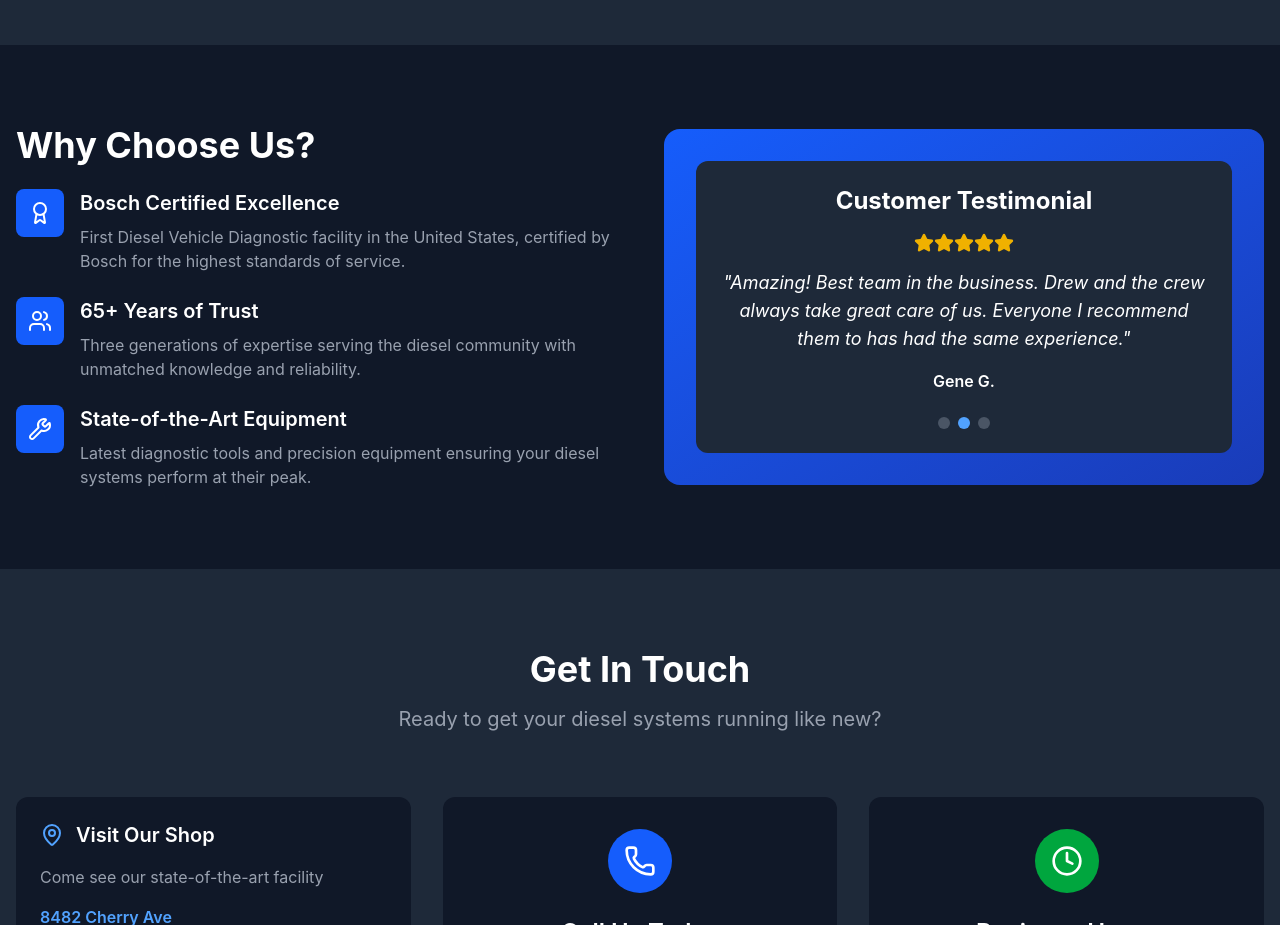
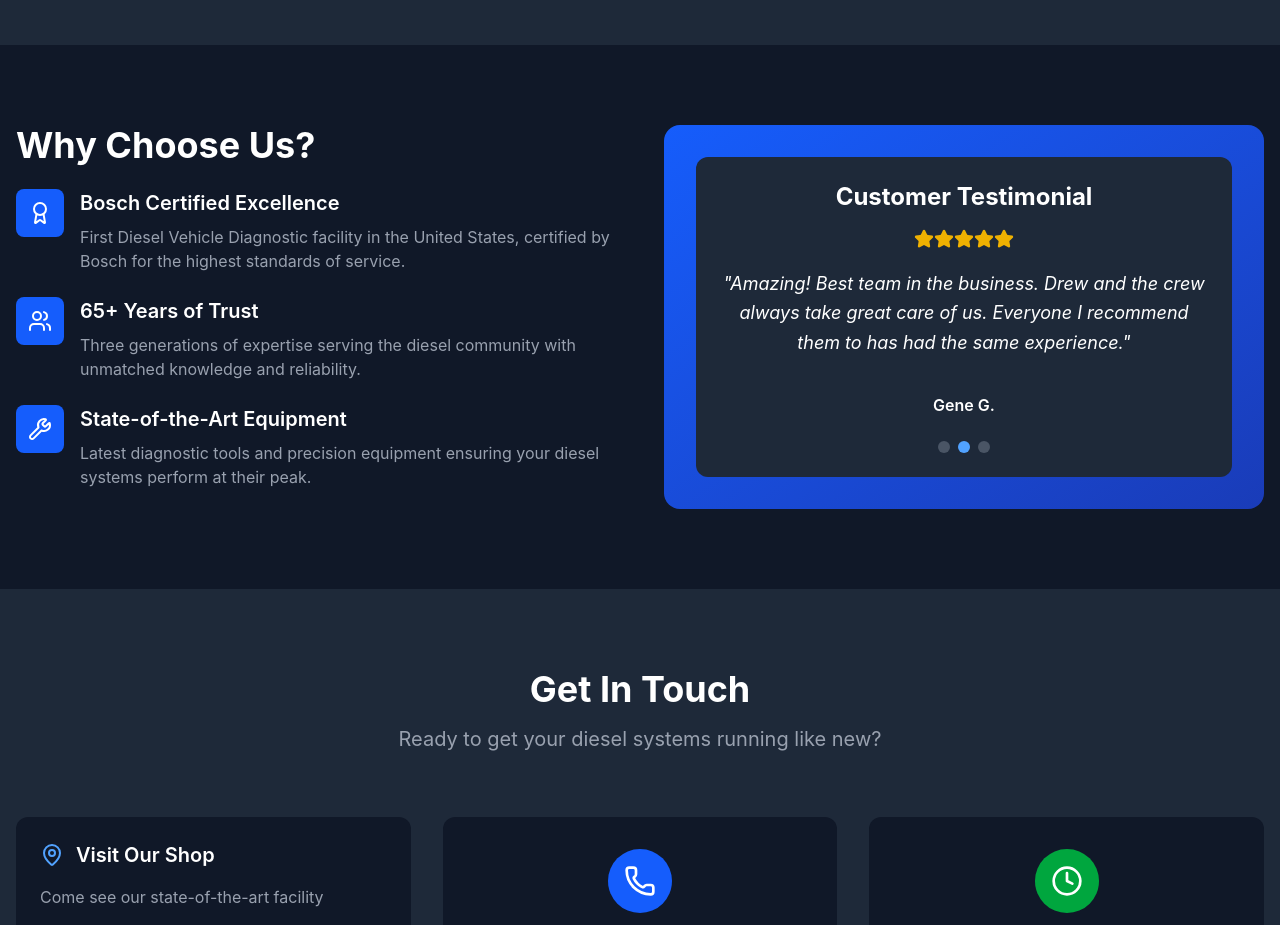
Before and after one commit to diesel-injection-service/diesel-injection-service, a React (Vite) app: page / in a window 1280 px wide. Shown: the part 1400-2325 px from the top of the page. Built offline with nearby package versions, Linux system fonts and the light colour scheme.

Commit message:
made sure testimonials didnt effect rest of site

```diff
--- a/src/components/WhyChooseUs.jsx
+++ b/src/components/WhyChooseUs.jsx
@@ -33,7 +33,7 @@ const WhyChooseUs = () => {
     return (
     <section id="about" className="py-20 bg-gray-900">
       <div className="container mx-auto px-4">
-        <div className="grid md:grid-cols-2 gap-12 items-center">
+        <div className="grid md:grid-cols-2 gap-12 items-start">
 
           {/* Left Side - Why Choose Us */}
           <div>
@@ -77,10 +77,10 @@ const WhyChooseUs = () => {
 
           {/* Right Side - Testimonials */}
           <div className="bg-gradient-to-br from-blue-600 to-blue-800 p-8 rounded-2xl">
-            <div className="bg-gray-800 p-6 rounded-xl">
+            <div className="bg-gray-800 p-6 rounded-xl h-80 flex flex-col">
               <h3 className="text-2xl font-bold mb-4 text-center">Customer Testimonial</h3>
 
-              <div className="text-center">
+              <div className="flex-1 flex flex-col justify-center text-center">
                 {/* Star Rating */}
                 <div className="flex justify-center mb-4">
                   {[...Array(testimonials[activeTestimonial].rating)].map((_, i) => (
@@ -88,11 +88,15 @@ const WhyChooseUs = () => {
                   ))}
                 </div>
 
-                {/* Testimonial Text */}
-                <p className="text-lg italic mb-4">"{testimonials[activeTestimonial].text}"</p>
+                {/* Testimonial Text - Truncated with ellipsis */}
+                <div className="h-24 mb-4 flex items-center justify-center">
+                  <p className="text-lg italic text-center leading-relaxed line-clamp-4 overflow-hidden">
+                    "{testimonials[activeTestimonial].text}"
+                  </p>
+                </div>
 
                 {/* Customer Info */}
-                <div>
+                <div className="mt-auto">
                   <div className="font-semibold">{testimonials[activeTestimonial].name}</div>
                   <div className="text-sm text-gray-400">{testimonials[activeTestimonial].company}</div>
                 </div>
```
